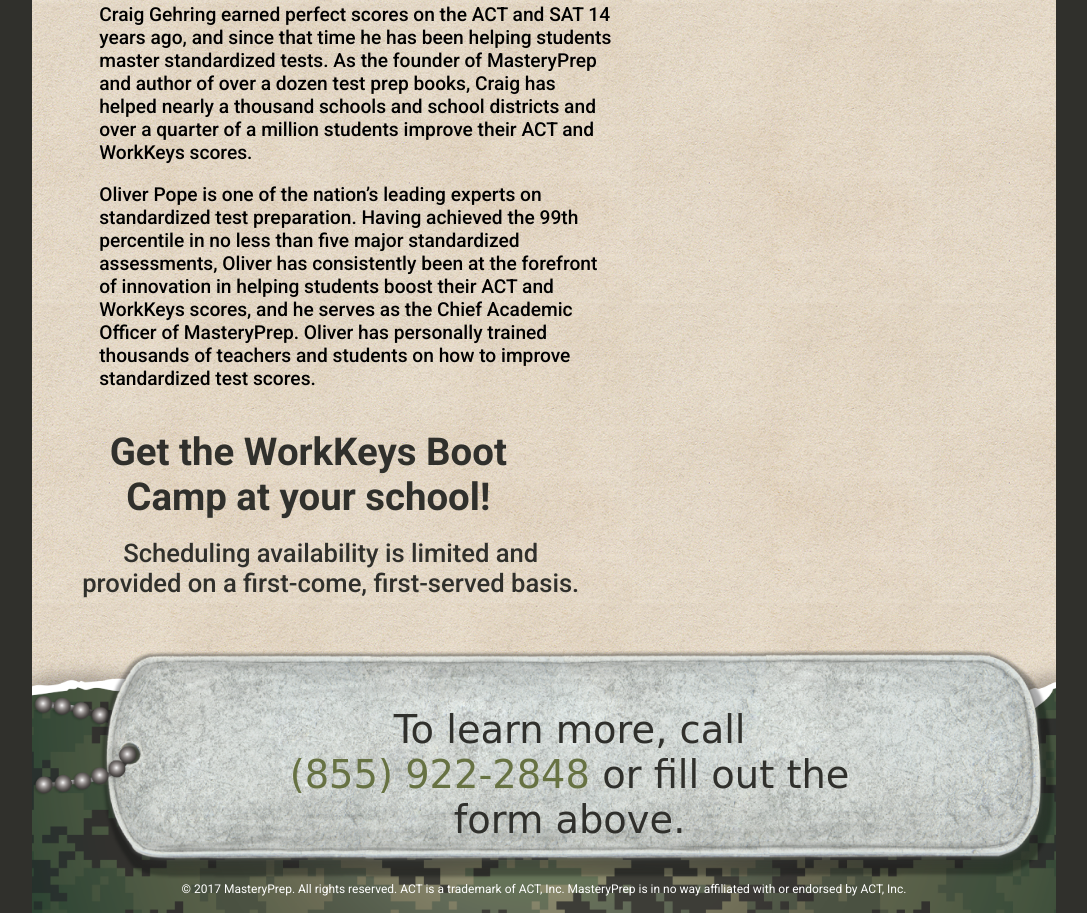
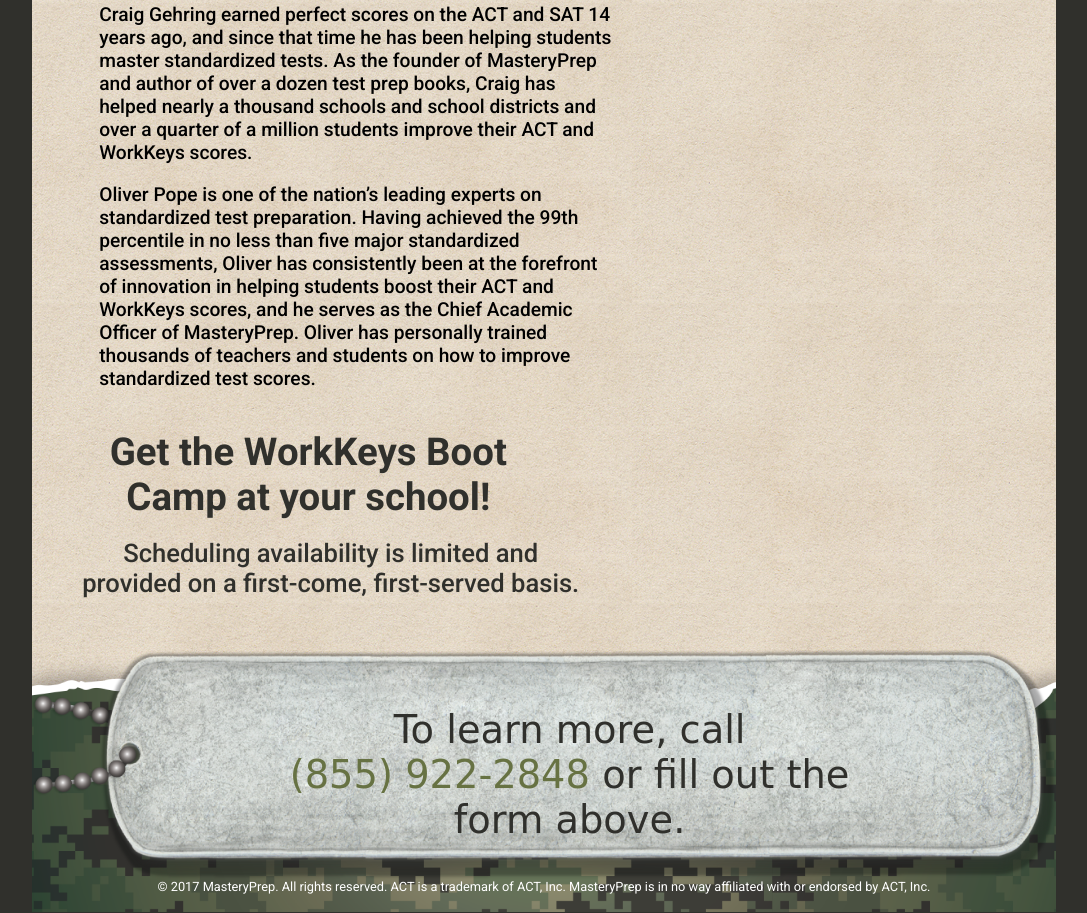
Before and after one commit to ecbroussard/workkeysbootcamp, a plain HTML site: page index.html in a window 1280 px wide. Shown: the part 1197-2110 px from the top of the page, without its empty margins (96-1183 px from the left). Drawn offline with Linux system fonts and the light colour scheme; a script that the page names is missing; a web font is replaced by a local one.

Commit message:
finish fixing sizing issues

```diff
--- a/styles/workkeysstyles.css
+++ b/styles/workkeysstyles.css
@@ -189,6 +189,7 @@ a {
 
 	body {
 		background-color: #30302c;
+		font-size: 1.5vw;
 	}
 
 	#logovertical {
@@ -227,10 +228,6 @@ a {
 		float: right;
 		margin-right: -3em;
 		margin-top: 0;
-	}
-
-	body {
-		font-size: 1.5vw;
 	}
 
 	h2 {
@@ -352,10 +349,13 @@ a {
 
 	#dogtag p {
 		font-size: 37px;
-		}
 	}
 
 	#disclaimer {
 		font-size: 12px;
 	}
+
+	body {
+		font-size: 12px;
+	}
 }
```
